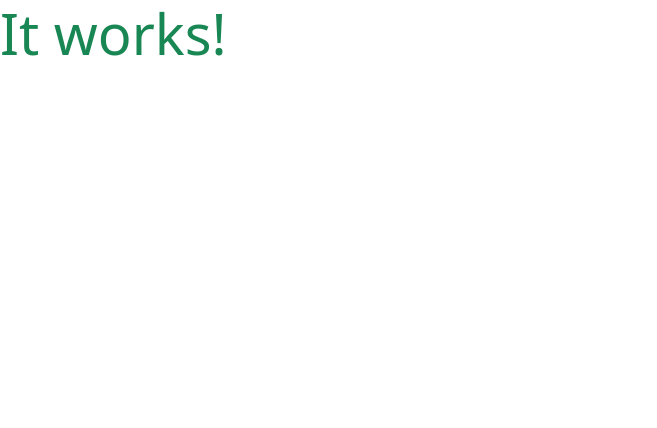
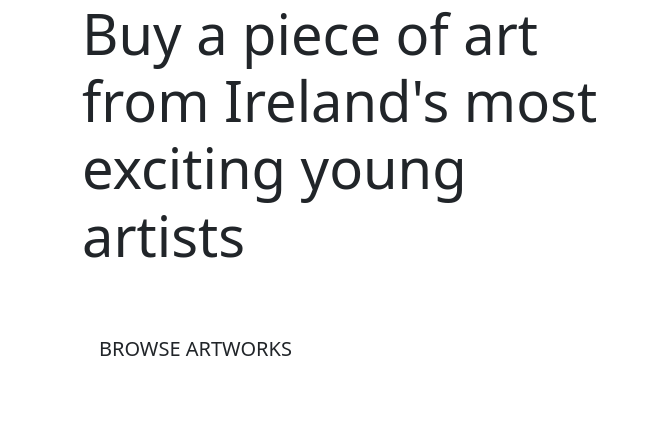
Before and after one commit to JHR1986/johnhenryroche-ms4-youngirishartists, a Django app: page / in a window 1280 px wide. Shown: the top 428 px of the page, without its empty margins (0-657 px from the left). Run offline with Django 3.2, Linux system fonts and the light colour scheme.

Commit message:
Add text containers to home page

```diff
--- a/home/templates/home/index.html
+++ b/home/templates/home/index.html
@@ -1,6 +1,28 @@
 {% extends "base.html" %}
 {% load static %}
 
+{% block page_header %}
+<div class="container header-container">
+    <div class="row">
+        <div class="col">
+        </div>
+    </div>
+</div>
+{% endblock %}
+
 {% block content %}
-<h1 class="display-4 text-success">It works!</h1>
+<div class="container h-100">
+    <div class="row h-100">
+        <div class="col-7 col-md-6 my-auto">
+            <h1 class="display-4 logo-font text-black">
+                Buy a piece of art from Ireland's most exciting young artists
+            </h1>
+            <div class="my-5">
+                <h4>
+                    <a href="" class="shop-now-button btn btn-lg rounded-0 text-uppercase py-3">Browse Artworks</a>
+                </h4>
+            </div>
+        </div>
+    </div>
+</div>
 {% endblock %}
```
